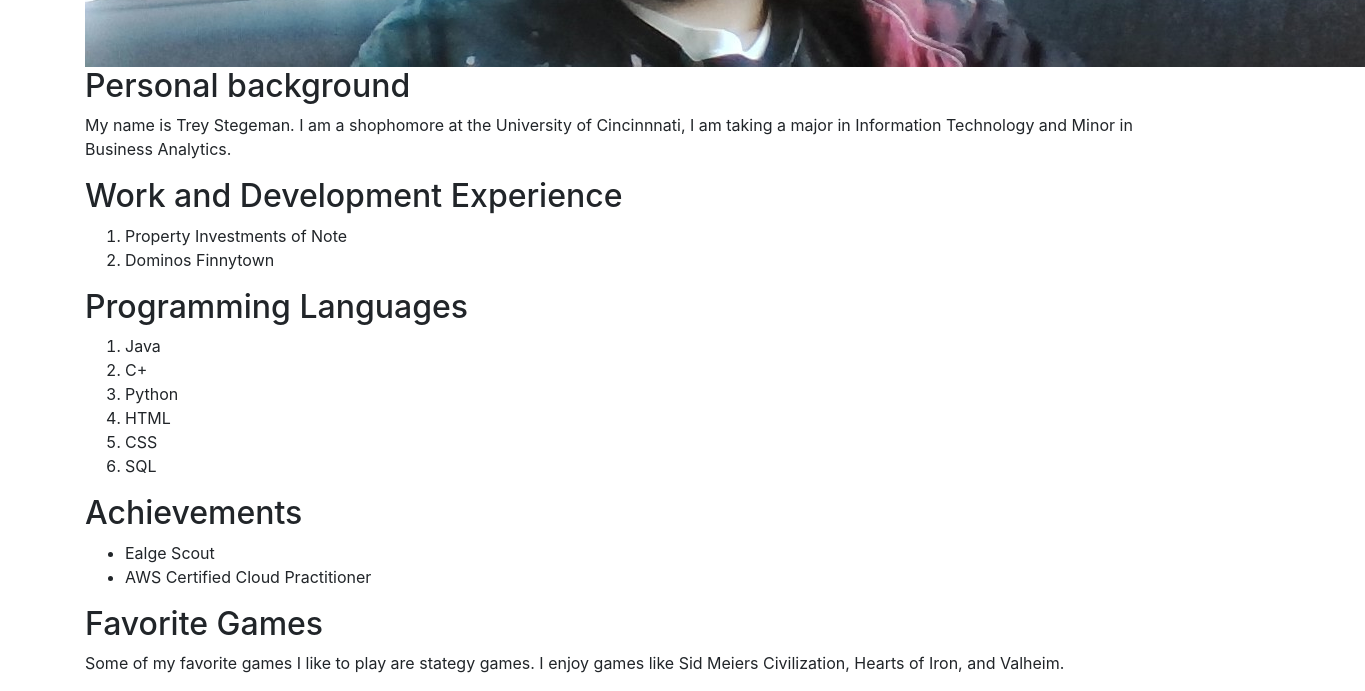
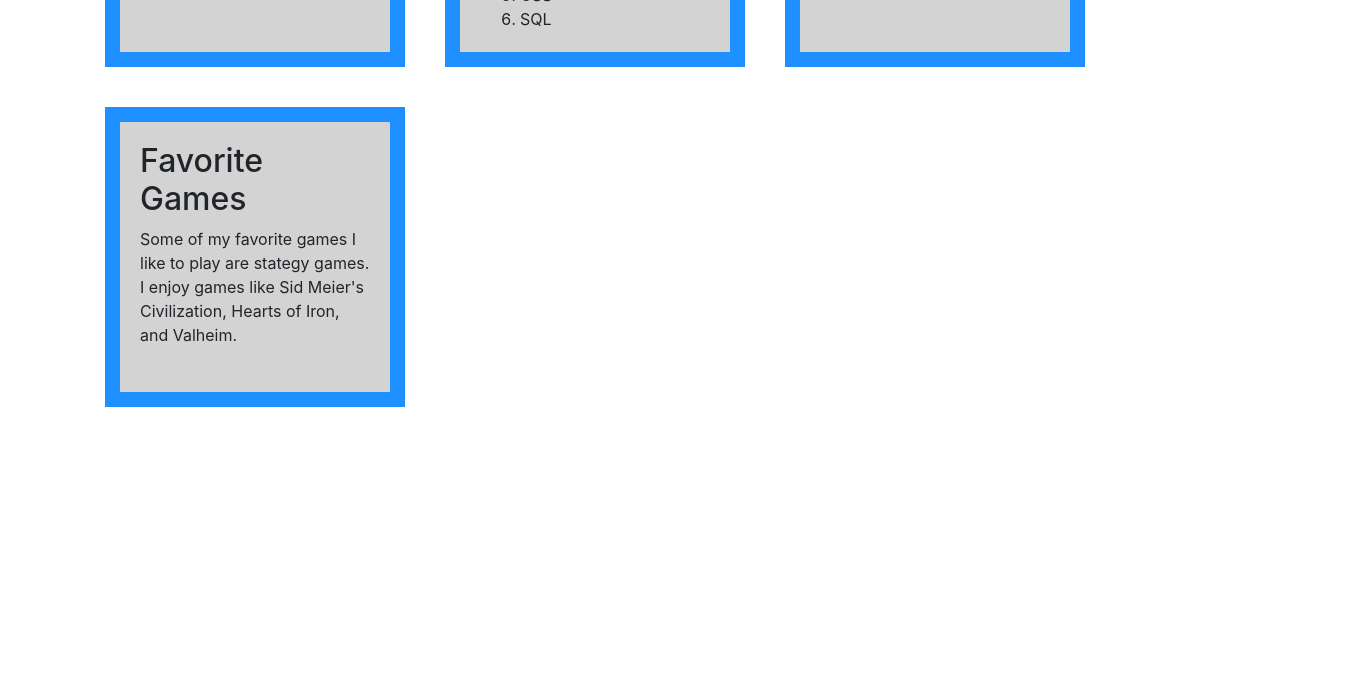
Before and after one commit to IT3049C-Students-Archive/1-online-portfolio-trey368s, a website: page index.html in a window 1280 px wide. Shown: the part 709-1400 px from the top of the page, 1365 px wide, since content can reach past the window. After the commit the page ends 1136 px from the top, so only its background shows below. Drawn offline with nearby package versions, Linux system fonts and the light colour scheme.

Commit message:
Finished 9, 10

```diff
--- a/index.html
+++ b/index.html
@@ -16,7 +16,7 @@
   <div class="container">
     <!-- WORK FROM INSIDE THIS CONTAINER-->
     <h1>Trey Stegeman</h1>
-    <img src="resources/images/photo.jpg" />
+    <img src="resources/images/photo.jpg" width=700 height=400 />
     <div class="section" id="personalBackground">
       <h2>Personal background</h2>
       <p>My name is Trey Stegeman. I am a shophomore at the University of Cincinnnati,
@@ -41,7 +41,7 @@
       </ol>
     </div>
     <div class="section" id="achievements">
-      <h2>Achievements</h2>
+      <h2>Achievements and Certifications</h2>
       <ul>
         <li>Ealge Scout</li>
         <li>AWS Certified Cloud Practitioner</li>
@@ -50,7 +50,7 @@
     <div class="section" id="games">
       <h2>Favorite Games</h2>
       <p>Some of my favorite games I like to play are stategy games. I enjoy games like
-        Sid Meiers Civilization, Hearts of Iron, and Valheim.
+        Sid Meier's Civilization, Hearts of Iron, and Valheim.
       </p>
     </div>
   </div>
--- a/resources/styles/styles.css
+++ b/resources/styles/styles.css
@@ -0,0 +1,9 @@
+.section {
+  background-color: lightgrey;
+  width: 300px;
+  height: 300px;
+  border: 15px solid dodgerblue;
+  padding: 20px;
+  margin: 20px;
+  float: left;
+}
```
